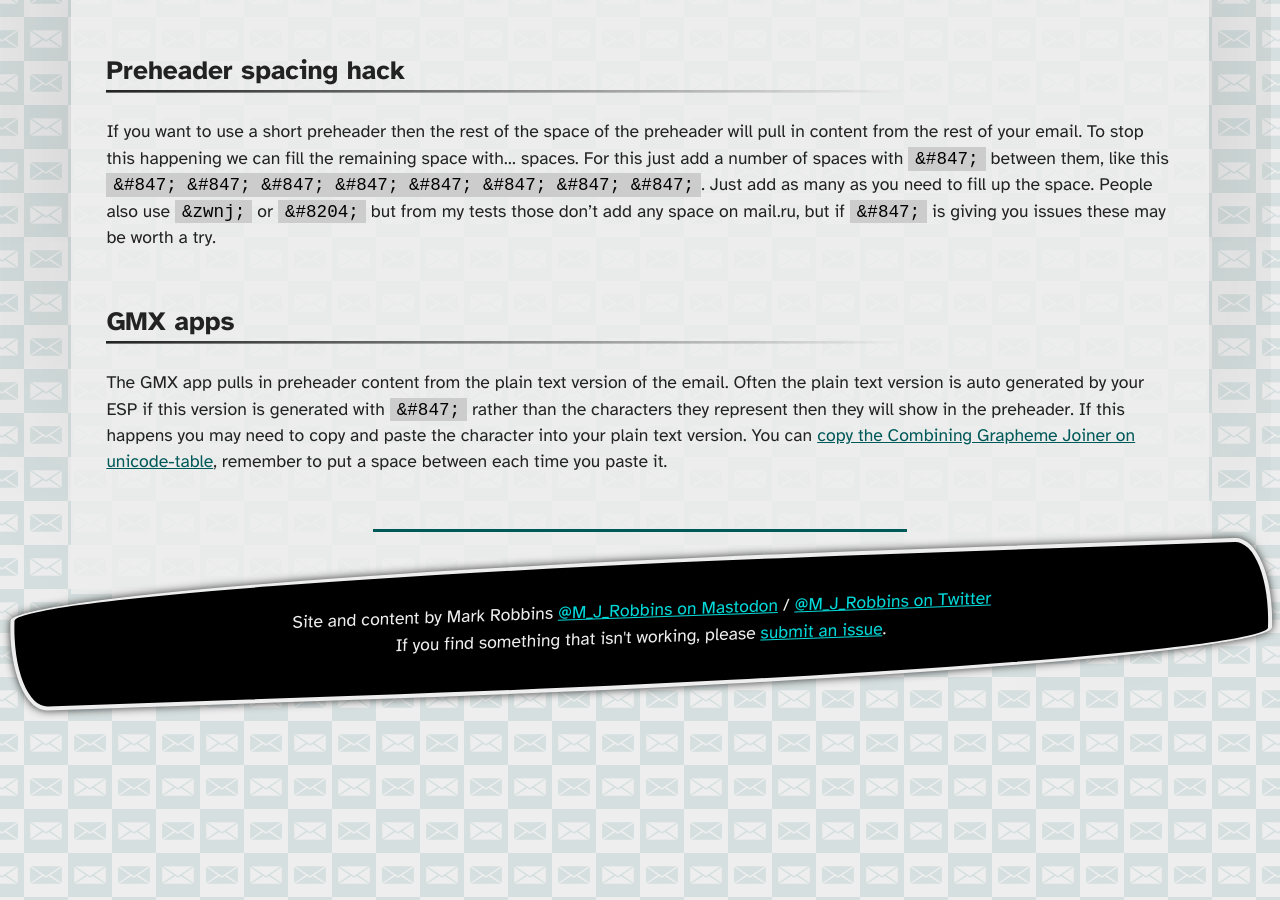
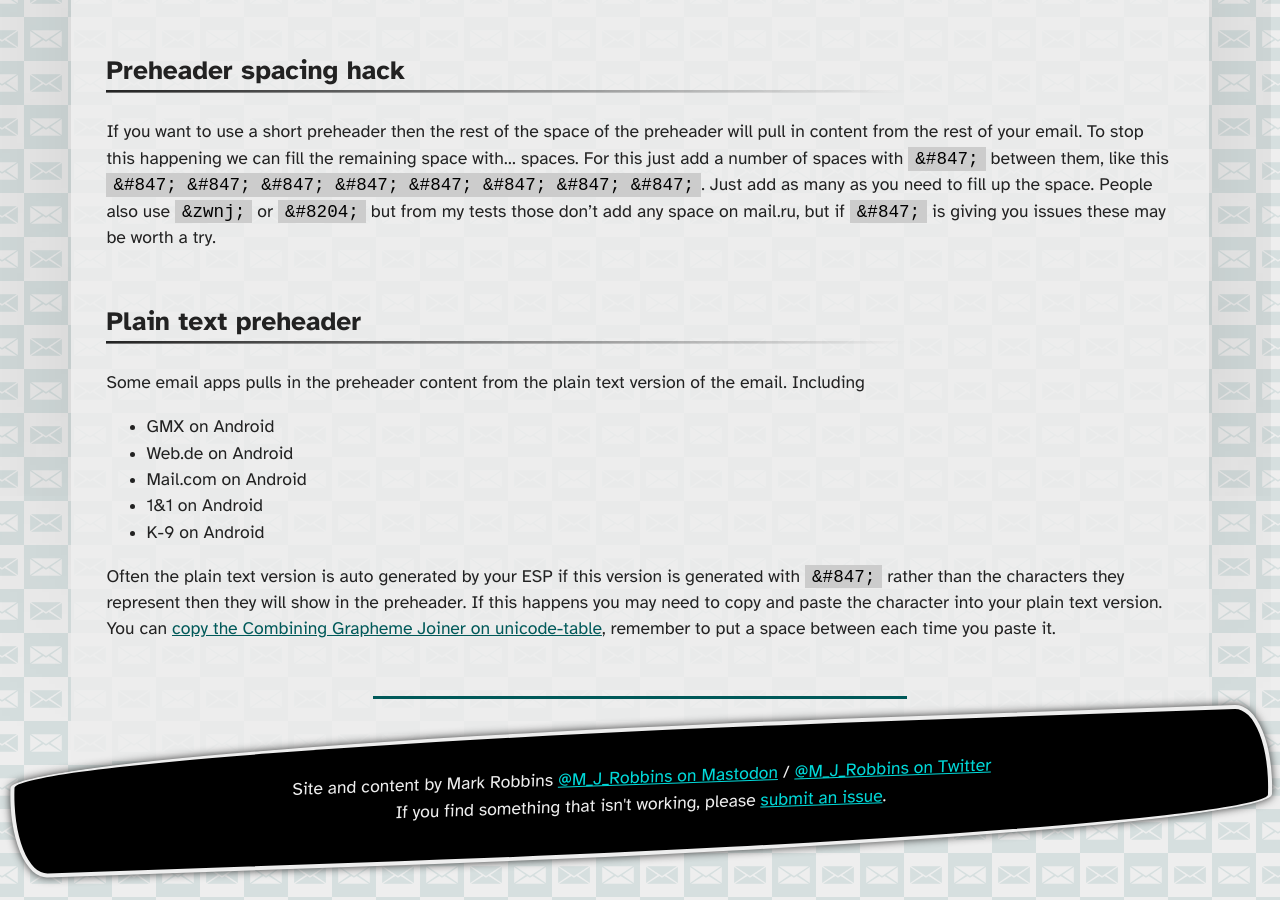
Before and after one commit to M-J-Robbins/good-email-code, a Jekyll site: the page built from email-code/preheader.md, in a window 1280 px wide and 900 px high, scrolled down 775 px. Built offline with Jekyll 4.4.1, drawn with Linux system fonts in a browser that asks for light colours; our own code applies the rules of GitHub Pages for plain Markdown files; a script that is not in the unit is left out.

Commit message:
plain text preheader

```diff
--- a/email-code/preheader.md
+++ b/email-code/preheader.md
@@ -16,5 +16,12 @@
 ## Preheader spacing hack
 If you want to use a short preheader then the rest of the space of the preheader will pull in content from the rest of your email.  To stop this happening we can fill the remaining space with... spaces.  For this just add a number of spaces with `&#847;` between them, like this `&#847; &#847; &#847; &#847; &#847; &#847; &#847; &#847;`.  Just add as many as you need to fill up the space.  People also use `&zwnj;` or `&#8204;` but from my tests those don't add any space on mail.ru, but if `&#847;` is giving you issues these may be worth a try.
 
-## GMX apps
-The GMX app pulls in preheader content from the plain text version of the email.  Often the plain text version is auto generated by your ESP if this version is generated with `&#847;` rather than the characters they represent then they will show in the preheader.  If this happens you may need to copy and paste the character into your plain text version. You can [copy the Combining Grapheme Joiner on unicode-table](https://unicode-table.com/en/034F/), remember to put a space between each time you paste it.
+## Plain text preheader
+Some email apps pulls in the preheader content from the plain text version of the email. Including
+* GMX on Android
+* Web.de on Android
+* Mail.com on Android
+* 1&1  on Android
+* K-9 on Android
+
+Often the plain text version is auto generated by your ESP if this version is generated with `&#847;` rather than the characters they represent then they will show in the preheader.  If this happens you may need to copy and paste the character into your plain text version. You can [copy the Combining Grapheme Joiner on unicode-table](https://unicode-table.com/en/034F/), remember to put a space between each time you paste it.
```
